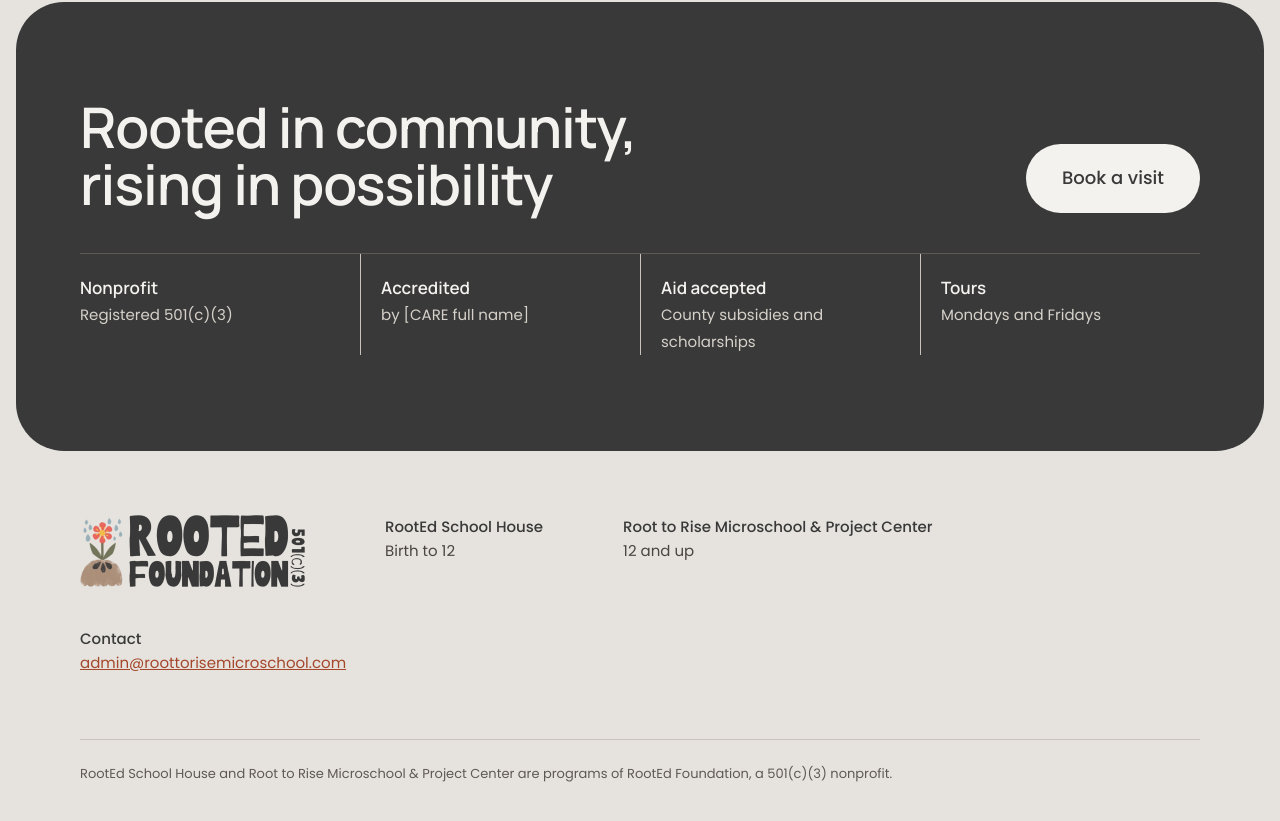
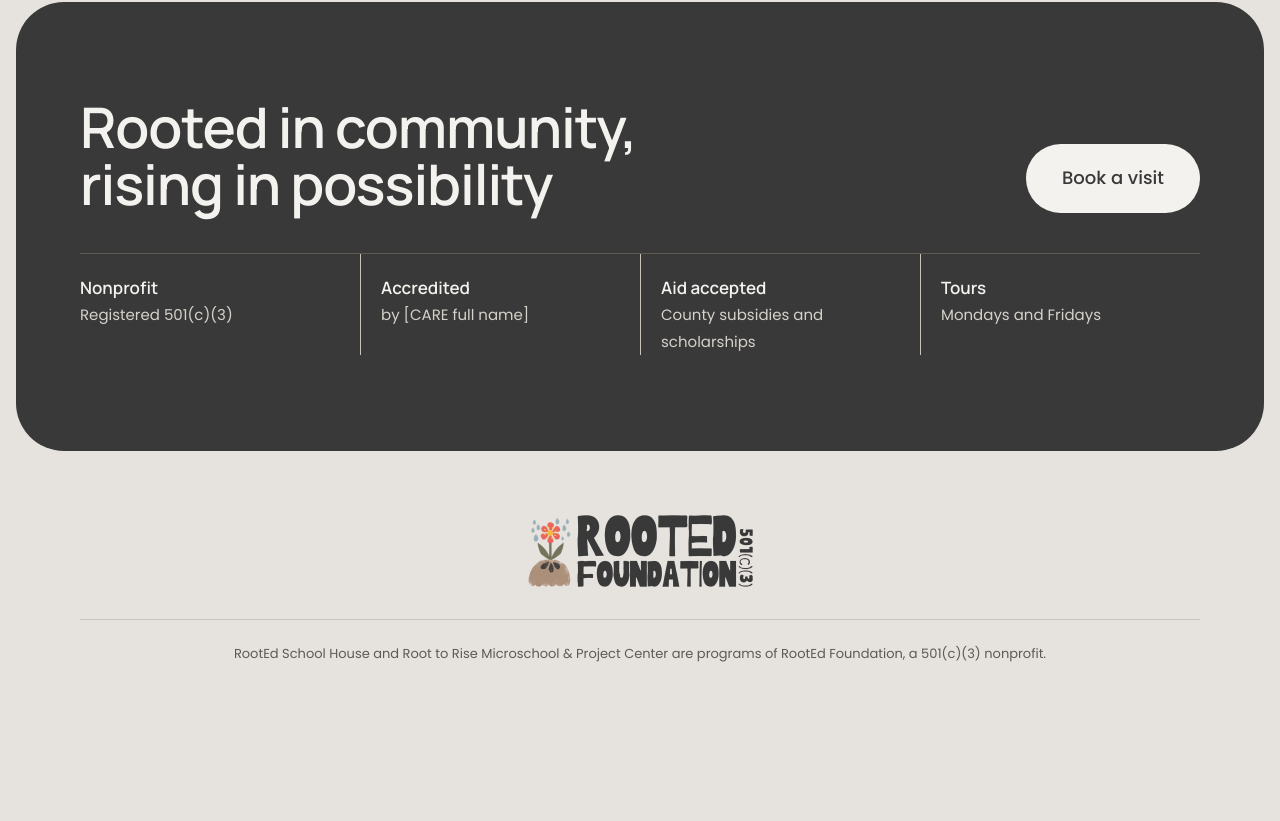
Before and after one commit to lbmsystems/lbmsystems.github.io, a plain HTML site: page rooted-draft/index.html in a window 1280 px wide. Shown: the part 5670-6491 px from the top of the page. After the commit the page ends 6383 px from the top, so only its background shows below. Drawn offline with Linux system fonts and the light colour scheme.

Commit message:
Simplify footer to a centered logo
Co-Authored-By: Claude Opus 5.5 <noreply@anthropic.com>
Claude-Session: https://claude.ai/code/session_01SPCoSKQ9UNgYcUFhkiPoHU

```diff
--- a/rooted-draft/index.html
+++ b/rooted-draft/index.html
@@ -163,10 +163,10 @@ p{margin:0}
 .visit .note{padding-top:28px;border-top:1px solid var(--muted);color:var(--line-2)}
 
 /* Footer */
-.footer{display:flex;flex-wrap:wrap;gap:40px 80px;padding:64px 64px 48px;font-size:15px;color:var(--ink-2)}
+.footer{display:flex;flex-direction:column;align-items:center;text-align:center;gap:32px;padding:64px 64px 48px;font-size:15px;color:var(--ink-2)}
 .footer img{height:72px;width:auto}
 .footer strong{display:block;font-weight:500;color:var(--ink)}
-.footer .fine{flex:1 1 100%;margin-top:24px;padding-top:24px;border-top:1px solid var(--line);font-size:13px;color:var(--muted)}
+.footer .fine{align-self:stretch;padding-top:24px;border-top:1px solid var(--line);font-size:13px;color:var(--muted)}
 
 /* Mobile */
 @media (max-width: 820px){
@@ -428,9 +428,6 @@ p{margin:0}
 
 <footer class="footer wrap">
   <img src="assets/foundation.png" alt="RootEd Foundation, 501(c)(3)">
-  <div><strong>RootEd School House</strong>Birth to 12</div>
-  <div><strong>Root to Rise Microschool &amp; Project Center</strong>12 and up</div>
-  <div><strong>Contact</strong><a href="mailto:admin@roottorisemicroschool.com">admin@roottorisemicroschool.com</a></div>
   <p class="fine">RootEd School House and Root to Rise Microschool &amp; Project Center are programs of RootEd Foundation, a 501(c)(3) nonprofit.</p>
 </footer>
 </div>
```
